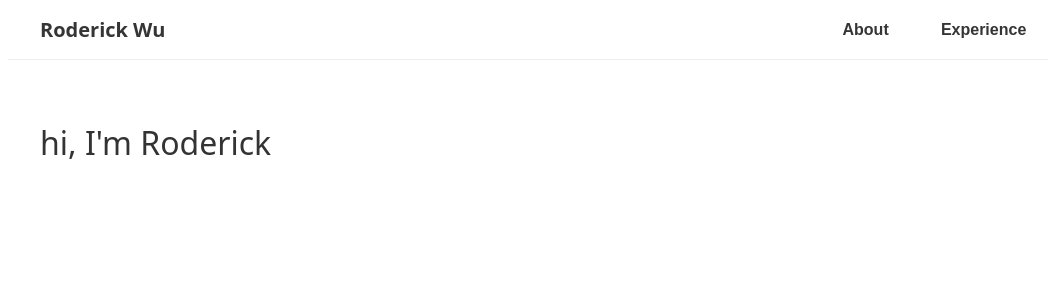
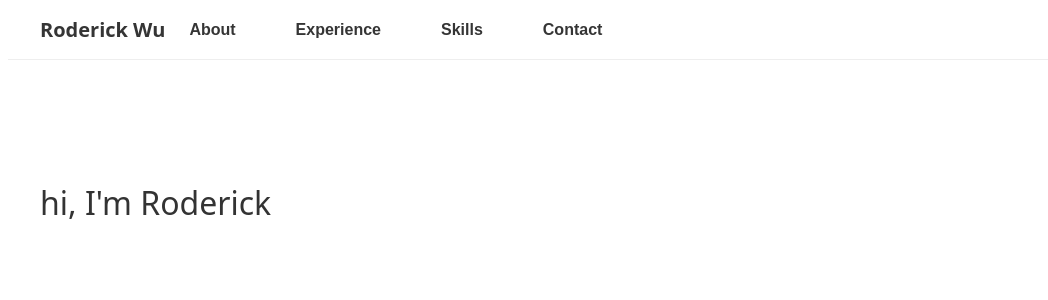
Before and after one commit to Roderick-Wu/Roderick-Wu.github.io, a Jekyll site: the page built from index.md, in a window 1280 px wide and 900 px high. Shown: the top 300 px of the window, without its empty margins (232-1280 px from the left). Built offline with Jekyll 4.4.1, drawn with Linux system fonts in a browser that asks for light colours.

Commit message:
cleaner navigation/headers

```diff
--- a/assets/css/style.css
+++ b/assets/css/style.css
@@ -46,11 +46,11 @@ h1 {
   backdrop-filter: blur(4px);
   display: flex;
   align-items: center;
-  justify-content: space-between;
   padding: 0 2rem;
   box-sizing: border-box;
   z-index: 1000;
   border-bottom: 1px solid #eee;
+  overflow-x: auto;
 }
 .nav-links button {
   background-color: #353535;
@@ -69,6 +69,14 @@ h1 {
   color: #353535;
   white-space: nowrap;
 }
+.nav-buttons {
+  display: flex;
+  flex-wrap: wrap;
+  gap: 0.75rem;
+  justify-content: flex-end;
+  max-width: 100%;
+  overflow-x: auto;
+}
 .nav-buttons button {
   background: none;
   border: none;
@@ -82,7 +90,7 @@ h1 {
 }
 .nav-buttons button:hover {
   color: #3c6e71;
-  text-decoration: underline;
+  /* text-decoration: underline; */
 }
 
 .content {
--- a/index.md
+++ b/index.md
@@ -2,12 +2,6 @@
 layout: default
 title: "Home"
 ---
-
-<section id="title-card" class="section-fullscreen">
-    <div>
-        <htitle>hi, I'm Roderick</htitle>
-    </div>
-</section>
 
 <!-- <div id="nav" class="navigation"> -->
 <nav class="nav-links">
@@ -23,6 +17,17 @@ title: "Home"
         <button onclick="location.href='#contact'">Contact</button>
     </div>
 </nav>
+
+
+<div class="nav-spacer"></div>
+
+<section id="title-card" class="section-fullscreen">
+    <div>
+        <htitle>hi, I'm Roderick</htitle>
+    </div>
+</section>
+
+
 
 <!-- ---
 
```
